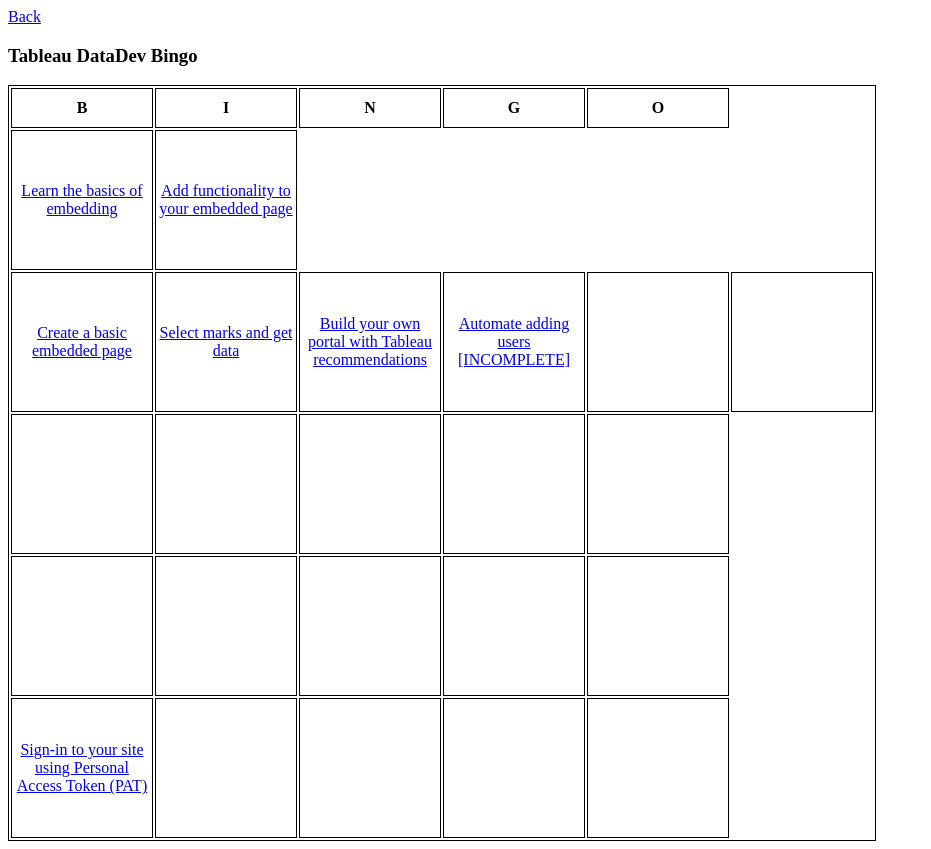
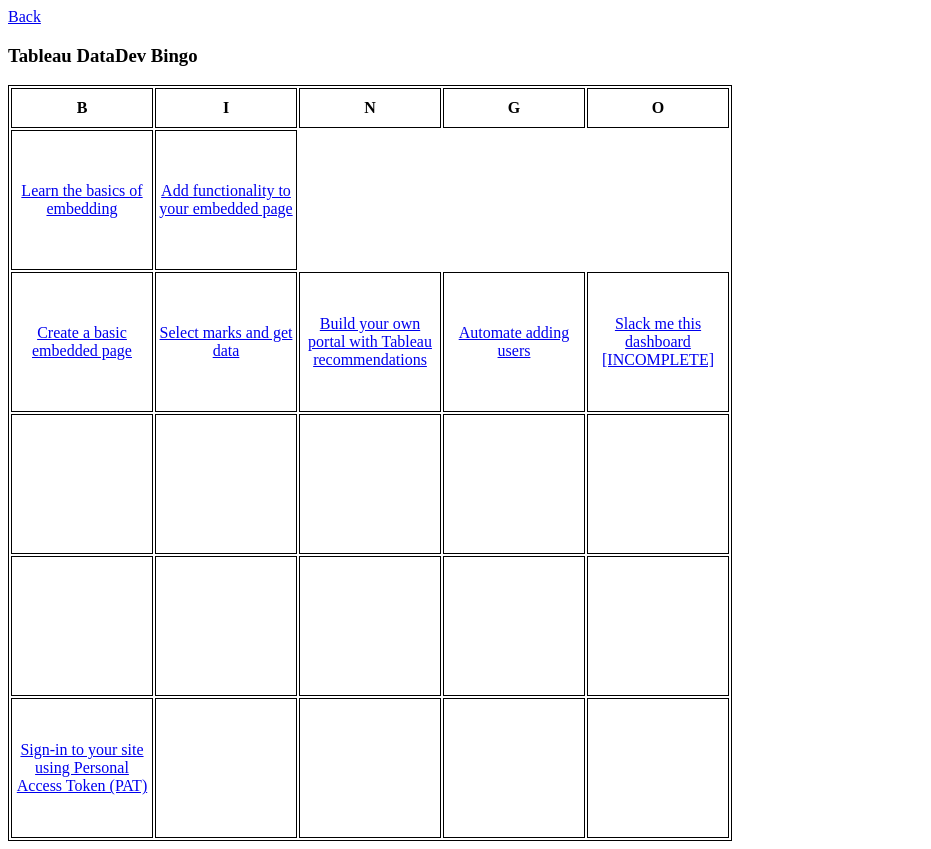
Before and after one commit to ChrisHastieIW/tableau-datadev, a website: page public/bingo/index.html in a window 1280 px wide. Shown: the whole page, without its empty margins (0-931 px from the left). Drawn offline with Linux system fonts and the light colour scheme.

Commit message:
G - Automate adding users

```diff
--- a/public/bingo/index.html
+++ b/public/bingo/index.html
@@ -28,9 +28,8 @@
         <td> <a href="./html/b-basic_embedded_page.html">Create a basic embedded page</a> </td>
         <td> <a href="./html/i-select_marks.html">Select marks and get data</a> </td>
         <td> <a href="./html/n-portal_with_recommendations.html">Build your own portal with Tableau recommendations</a> </td>
-        <td> <a href="./html/g-automate_adding_users.html">Automate adding users [INCOMPLETE]</a> </td>
-        <td> </td>
-        <td> </td>
+        <td> <a href="./html/g-automate_adding_users.html">Automate adding users</a> </td>
+        <td> <a href="./html/o-slack_this_dashboard.html">Slack me this dashboard [INCOMPLETE]</a> </td>
       </tr>
       <tr>
         <td> </td>
```
Also changed, not shown: public/bingo/html/g-automate_adding_users.html (+1 -1 lines), 1 other file.
